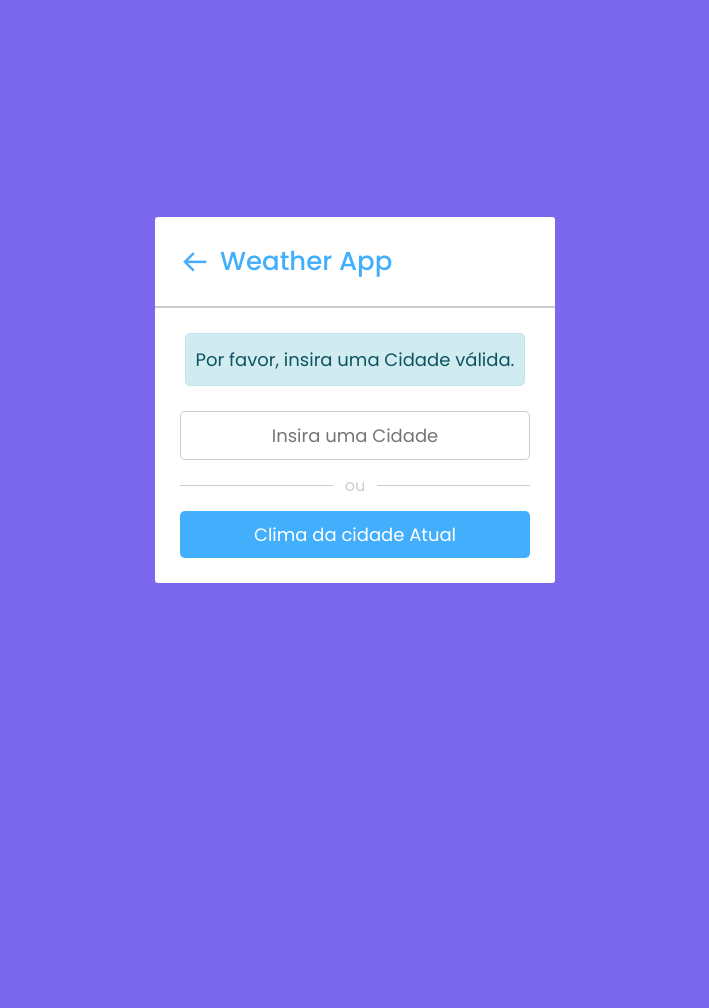
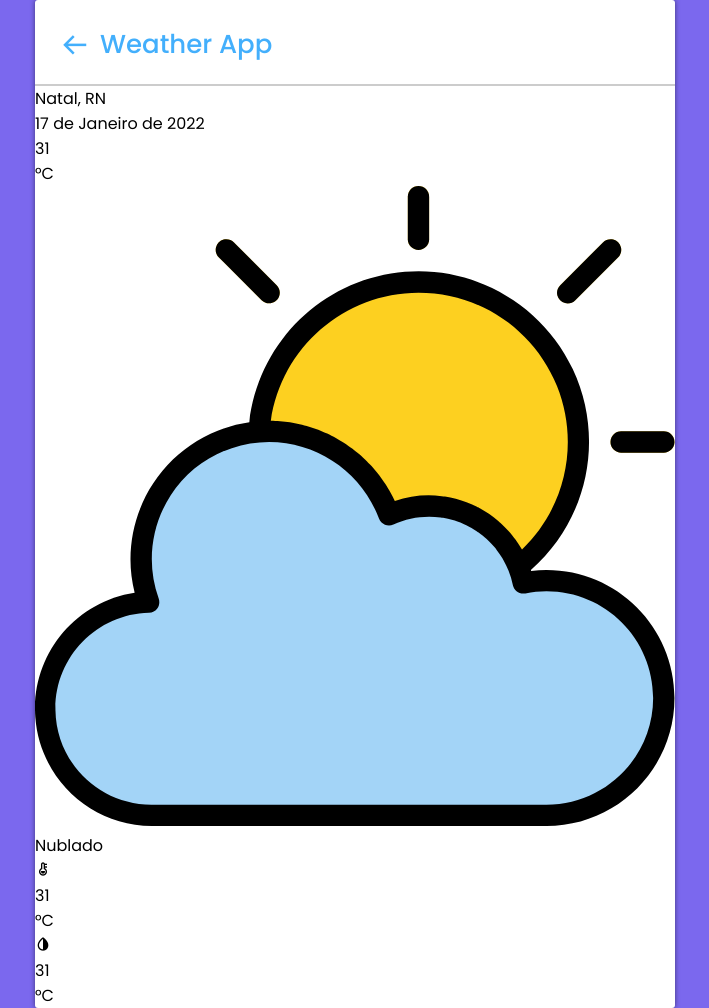
Before and after one commit to davihonorato/weather-app, a plain HTML site: page index.html in a window 1280 px wide. Shown: the whole page, without its empty margins (285-994 px from the left). Before the commit the page ends 800 px from the top, so only its background shows below. Drawn offline with nearby package versions, Linux system fonts and the light colour scheme.

Commit message:
Criando a estrutura da sessão de exibição do clima

```diff
--- a/index.html
+++ b/index.html
@@ -12,11 +12,38 @@
     <div class="container">
         <header><i class='bx bx-arrow-back'></i>Weather App</header>
         <section class="input-box">
-            <p class="info-text pending">Por favor, insira uma Cidade válida.</p>
+            <p class="info-text">Por favor, insira uma Cidade válida.</p>
             <input type="text" placeholder="Insira uma Cidade" spellcheck="false">
             <div class="separator"></div>
             <button>Clima da cidade Atual</button>
         </section>
+        <section class="weather-box">
+            <div class="location">Natal, RN</div>
+            <div class="date">17 de Janeiro de 2022</div>
+            <div class="temp">
+                <div class="num">31</div>
+                <div class="deg">°C</div>
+            </div>
+            <img src="Weather Icons/cloud.svg" alt="">
+            <div class="weather">Nublado</div>
+            <div class="bottom-details">
+                <div class="feels-like column">
+                    <i></i>
+                    <div class="temp">
+                        <i class="bx bxs-thermometer"></i>
+                        <div class="num">31</div>
+                        <div class="deg">°C</div>
+                    </div>
+                </div>
+                <div class="column">
+                    <i class="bx bxs-droplet-half"></i>
+                    <div class="temp">
+                        <div class="num">31</div>
+                        <div class="deg">°C</div>
+                    </div>
+                </div>
+            </div>
+        </section>
     </div>
 </body>
 </html>
--- a/style.css
+++ b/style.css
@@ -17,13 +17,14 @@ body {
 
 .container {
     border-radius: 3px;
+    box-shadow: 0px 0px 5px rgba(0, 0, 0, 0.5);
     background-color: #fff;
 }
 
 .container header {
     display: flex;
     align-items: center;
-    padding: 25px;
+    padding: 25px 25px 20px;
     font-size: 26px;
     font-weight: 500;
     color: #43affc;
@@ -36,7 +37,7 @@ body {
 }
 
 .container .input-box {
-    display: flex;
+    display: none;
     flex-direction: column;
     justify-content: center;
     align-items: center;
@@ -44,6 +45,7 @@ body {
 }
 
 .container .input-box .info-text {
+    display: none;
     font-size: 18px;
     text-align: center;
     margin-bottom: 25px;
@@ -52,12 +54,14 @@ body {
 }
 
 .container .input-box .error {
+    display: block;
     color: #721c24;
     border: 1px solid #f5c6cb;
     background-color: #f8d7da;
 }
 
 .container .input-box .pending {
+    display: block;
     color: #0c5460;
     border: 1px solid #bee5eb;
     background-color: #d1ecf1;
```
Also changed, not shown: Weather Icons/clear.svg (added), Weather Icons/cloud.svg (added), Weather Icons/haze.svg (added), Weather Icons/rain.svg (added), Weather Icons/snow.svg (added), Weather Icons/storm.svg (added).
